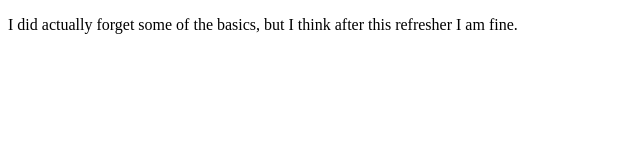
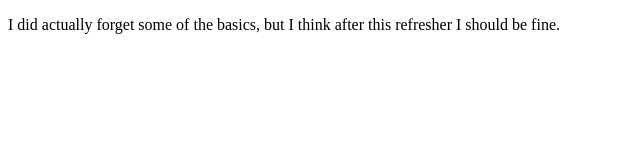
Before and after one commit to ICanCreateANewOrganizationEZ-PZ/lab1, a plain HTML site: page index.html in a window 1280 px wide. Shown: the full height of the page, 0-640 px from the left. Drawn offline with Linux system fonts and the light colour scheme.

Commit message:
Update index.html

```diff
--- a/index.html
+++ b/index.html
@@ -6,7 +6,7 @@
 </head>
 <body>
 <p>
-    I did actually forget some of the basics, but I think after this refresher I am fine.
+    I did actually forget some of the basics, but I think after this refresher I should be fine.
 </p>
 </body>
 </html>
```
